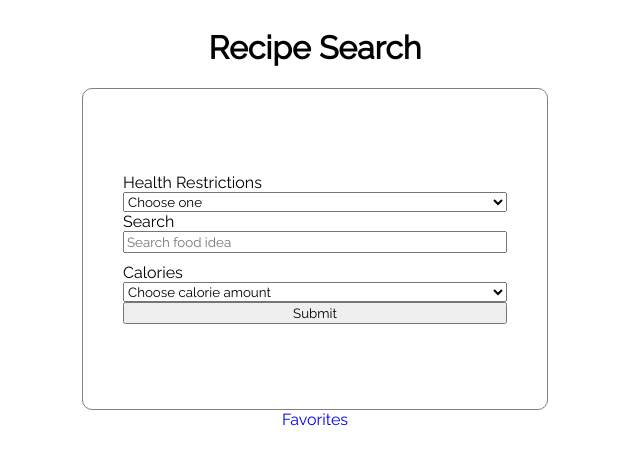
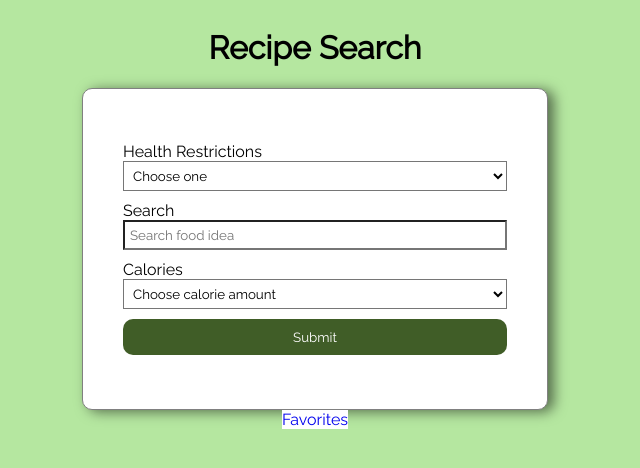
Before and after one commit to mitchelbower1/angular-recipe-picker, an Angular app: page /search in a window 1280 px wide. Shown: the top 468 px of the page, without its empty margins (325-965 px from the left). Built offline with nearby package versions, Linux system fonts and the light colour scheme.

Commit message:
updateded css

```diff
--- a/src/app/app-routing.module.ts
+++ b/src/app/app-routing.module.ts
@@ -1,13 +1,13 @@
 import { NgModule } from "@angular/core";
 import { Routes, RouterModule } from "@angular/router";
 import { SearchCriteriaComponent } from "./search-criteria/search-criteria.component";
-import { RecipeDetailsComponent } from "./recipe-details/recipe-details.component";
+
 import { FavoritesListComponent } from "./favorites-list/favorites-list.component";
 
 const routes: Routes = [
   { path: "", redirectTo: "/search", pathMatch: "full" },
   { path: "search", component: SearchCriteriaComponent },
-  { path: "details", component: RecipeDetailsComponent },
+
   { path: "favorites", component: FavoritesListComponent },
   { path: "**", component: SearchCriteriaComponent }
 ];
--- a/src/app/app.module.ts
+++ b/src/app/app.module.ts
@@ -6,7 +6,6 @@ import { AppRoutingModule } from "./app-routing.module";
 import { AppComponent } from "./app.component";
 import { SearchCriteriaComponent } from "./search-criteria/search-criteria.component";
 import { RecipeListComponent } from "./recipe-list/recipe-list.component";
-import { RecipeDetailsComponent } from "./recipe-details/recipe-details.component";
 import { FavoritesListComponent } from "./favorites-list/favorites-list.component";
 import { from } from "rxjs";
 
@@ -15,7 +14,7 @@ import { from } from "rxjs";
     AppComponent,
     SearchCriteriaComponent,
     RecipeListComponent,
-    RecipeDetailsComponent,
+
     FavoritesListComponent
   ],
   imports: [BrowserModule, AppRoutingModule, HttpClientModule, FormsModule],
--- a/src/app/recipe-list/recipe-list.component.css
+++ b/src/app/recipe-list/recipe-list.component.css
@@ -2,6 +2,9 @@ ul {
   display: flex;
   overflow-x: scroll;
   width: 100%;
+  height: 150px;
+  overflow-y: hidden;
+  overflow-x: hidden;
 }
 
 a {
@@ -10,7 +13,7 @@ a {
 
 li {
   border: 1px solid black;
-  margin: 5px;
+  margin: 10px;
   padding: 5px;
   max-width: 100px;
   width: 100%;
@@ -19,6 +22,13 @@ li {
   text-decoration: none;
   list-style: none;
   position: relative;
+  border-radius: 10px;
+  background-color: white;
+}
+
+a {
+  background-color: white;
+  text-decoration: none;
 }
 
 button {
@@ -28,4 +38,5 @@ button {
   right: -5px;
   padding: 5px;
   border: solid black 1px;
+  background-color: white;
 }
--- a/src/app/recipe-list/recipe-list.component.ts
+++ b/src/app/recipe-list/recipe-list.component.ts
@@ -8,14 +8,13 @@ import { RecipeService } from "../recipe.service";
 })
 export class RecipeListComponent implements OnInit {
   @Input() recipeList: any;
-
   constructor(private service: RecipeService) {}
   addToFavorites(favorite: any) {
-    // console.log(favorite);
+    console.log(favorite);
     this.service.addToFavorites(favorite);
   }
 
   ngOnInit(): void {
-    // console.log(this.recipeList);
+    console.log(this.recipeList);
   }
 }
--- a/src/app/search-criteria/search-criteria.component.css
+++ b/src/app/search-criteria/search-criteria.component.css
@@ -1,6 +1,7 @@
 h1 {
   display: flex;
   justify-content: center;
+  font-weight: 900;
 }
 
 main {
@@ -19,8 +20,36 @@ form {
   height: 30vh;
   padding: 40px;
   border-radius: 10px;
+  background-color: white;
+  -webkit-box-shadow: 6px 2px 13px 0px rgba(0, 0, 0, 0.53);
+  -moz-box-shadow: 6px 2px 13px 0px rgba(0, 0, 0, 0.53);
+  box-shadow: 6px 2px 13px 0px rgba(0, 0, 0, 0.53);
+}
+
+label {
+  background-color: white;
+}
+
+select {
+  margin-bottom: 10px;
+  padding: 5px;
+  background-color: white;
 }
 
 input {
   margin-bottom: 10px;
+  padding: 5px;
+  background-color: white;
 }
+
+a {
+  padding: 10px;
+}
+
+button {
+  border-radius: 10px;
+  padding: 10px;
+  border: none;
+  background-color: #405d27;
+  color: white;
+}
--- a/src/styles.css
+++ b/src/styles.css
@@ -1,4 +1,5 @@
 /* You can add global styles to this file, and also import other style files */
 * {
+  background-color: #b5e7a0;
   font-family: "Raleway";
 }
```
